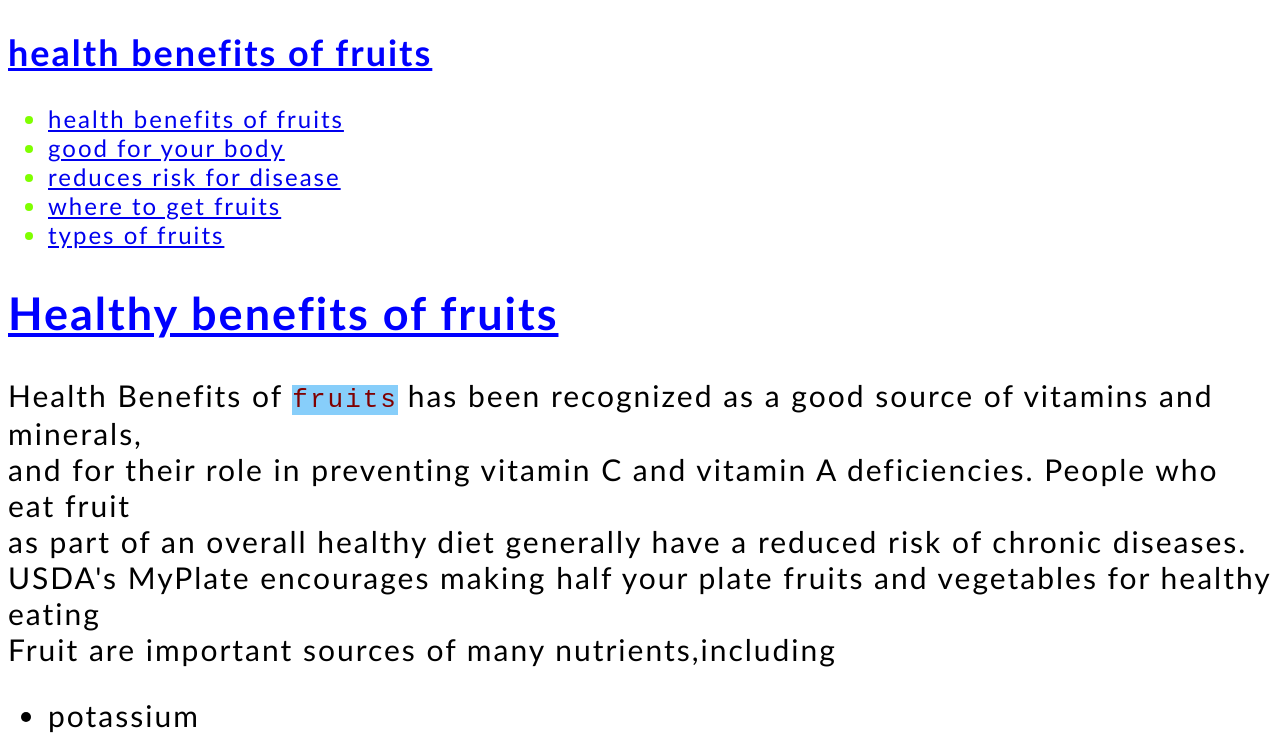
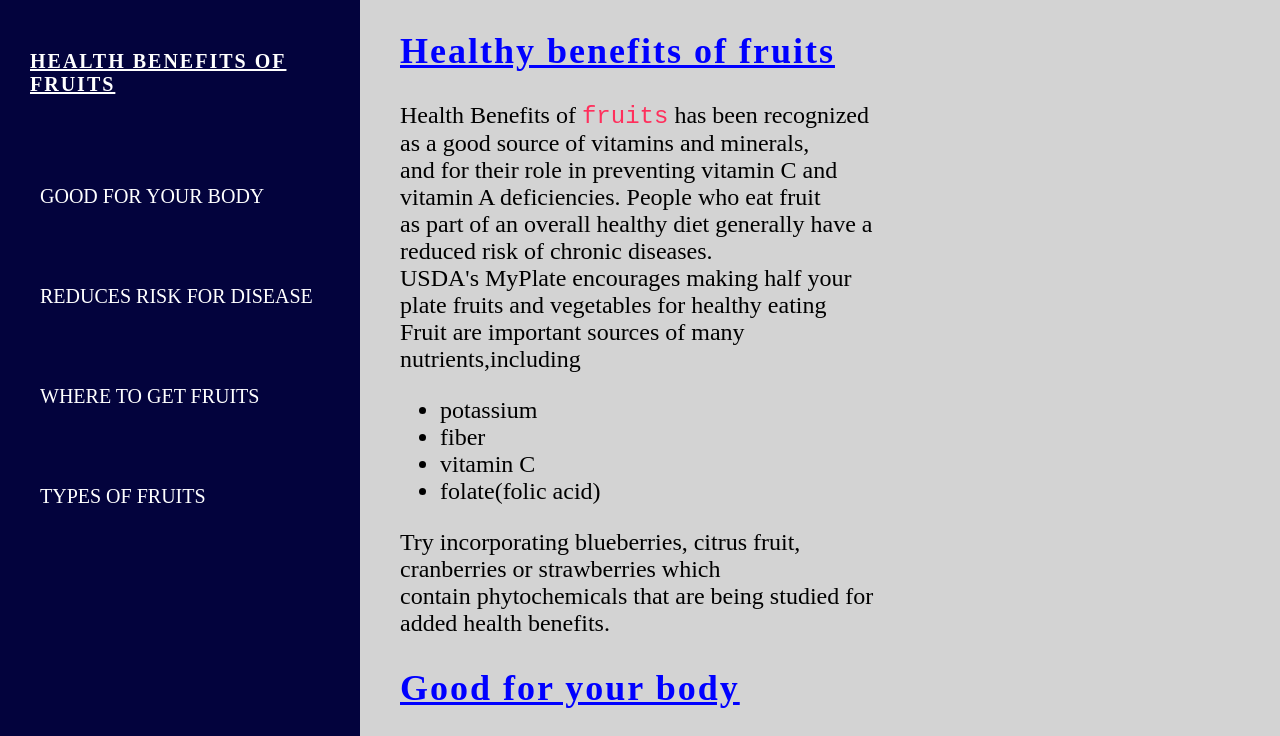
Before and after one commit to ElizabethNatasha/my-project, a plain HTML site: page index.html in a window 1280 px wide. Shown: the top 736 px of the page. Drawn offline with Linux system fonts and the light colour scheme.

Commit message:
added sidebar

```diff
--- a/index.html
+++ b/index.html
@@ -10,7 +10,6 @@
          <h1>health benefits of fruits</h1>
        </header>
        <ul>
-         <li><a href="#health_benefits_of_fruits" class="nav-link">health benefits of fruits</a></li>
          <li><a href="#good_for_your_body" class="nav-link">good for your body</a></li>
          <li><a href="#reduces_risk_for_diseases" class="nav-link">reduces risk for disease</a></li>
          <li><a href="#where_to_get_fruits"class="nav-link">where to get fruits</a></li>
@@ -32,13 +31,13 @@
            USDA's MyPlate encourages making half your plate fruits and vegetables for healthy eating
            <br>
             Fruit are important sources of many nutrients,including
+          </p>
            <ul>
              <li>potassium </li>
              <li>fiber</li>
              <li>vitamin C</li>
              <li>folate(folic acid)</li>
            </ul>
-         </p>
          <p>
            Try incorporating blueberries, citrus fruit, cranberries or strawberries which
            <br>
@@ -103,12 +102,14 @@
           </p>
           <p>
             There are also different markets where one can get these fruits and they include;
+          </p>
             <ul>
               <li>Nakasero market</li>
               <li>Kalerwe market</li>
               <li>Nakawa market</li>
               <li>Wandegeya market</li>
             </ul>
+        <p>
             among others located country wide. We are going to look at the different <code>fruits</code>
             <br>
             that are being farmed and sold in Uganda and a few details about  a few of those
@@ -122,7 +123,9 @@
           <h1>Types of fruits</h1>
         </header>
         <article>
-          <p>The different fruits that can be bought in Uganda include;</p>
+          <p>
+            The different fruits that can be bought in Uganda include;
+         </p>
           <ul>
            <li>mangoes</li>
            <li>pineapples</li>
@@ -136,7 +139,7 @@
            <li>beetroot</li>
            <li>e.t.c</li>
           </ul>
-          </p>
+        </article>
       </section>
      </main>
   </body>
--- a/style.css
+++ b/style.css
@@ -1,25 +1,52 @@
+
 body{
-    font-family: 'Gill Sans', 'Gill Sans MT', Calibri, 'Trebuchet MS', sans-serif;
-    font-size: 30px;
-    letter-spacing: 2px;
-
+    font-family: 'Times New Roman', Times, serif;
+    margin: 0px 400px;
+    background-color: lightgrey;
+    font-size: 24px;
 }
 
-main{
-    text-align: left;
-    }
 h1{
     color: blue;
-    text-align: left;
     text-decoration: underline;
     letter-spacing: 2px;
 }
+
 #navbar{
-    color: chartreuse;
-    font-size: x-large;
+    position: fixed;
+    height: 100%;
+    width: 300px;
+    z-index: 1;
+    top: 0px;
+    left: 0;
+    margin: 0px;
+    font-size: 20px;
+    background-color: rgb(3, 3, 61);
+    text-transform: uppercase;
+    padding: 0px 30px;
+}
+#navbar ul{
+    list-style: none;
+    padding: 0px;
+    margin: 10px;;
+}
+#navbar a{
+    color: white;
+    text-decoration: none;
+    display: block;
+    margin: 0px;
+    line-height: 100px;
+    font-size: 20px;
+}
+
+#navbar h1{
+    font-size: 20px;
+    color: white;
+    margin: 50px 0px;
+}
+#navbar a:hover{
+    color: lime;
 }
 code{
-    color: maroon;
-    font-size: xx-large;
-    background-color: lightskyblue;
+    color: rgb(255, 47, 92);
 }
```
Lines whose indentation alone changed are shown as unchanged.
